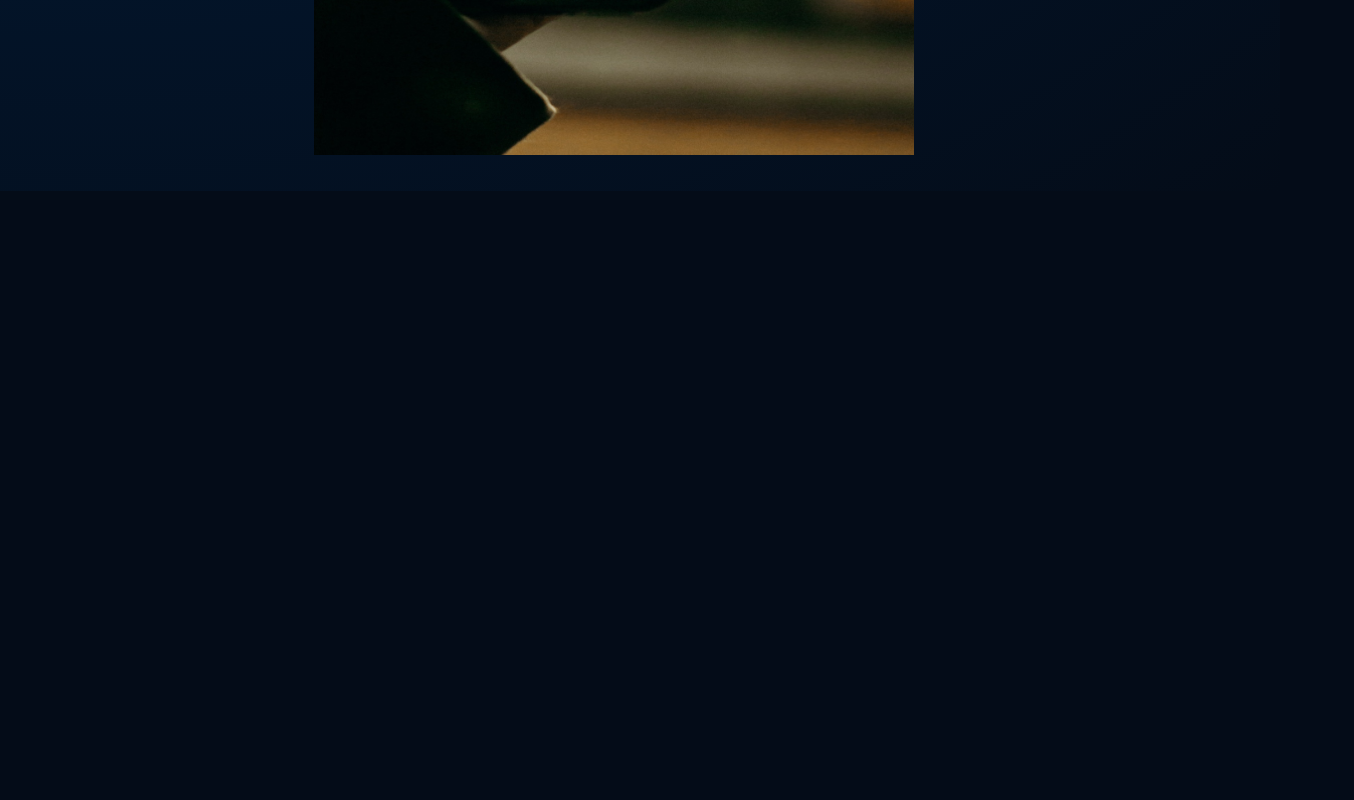
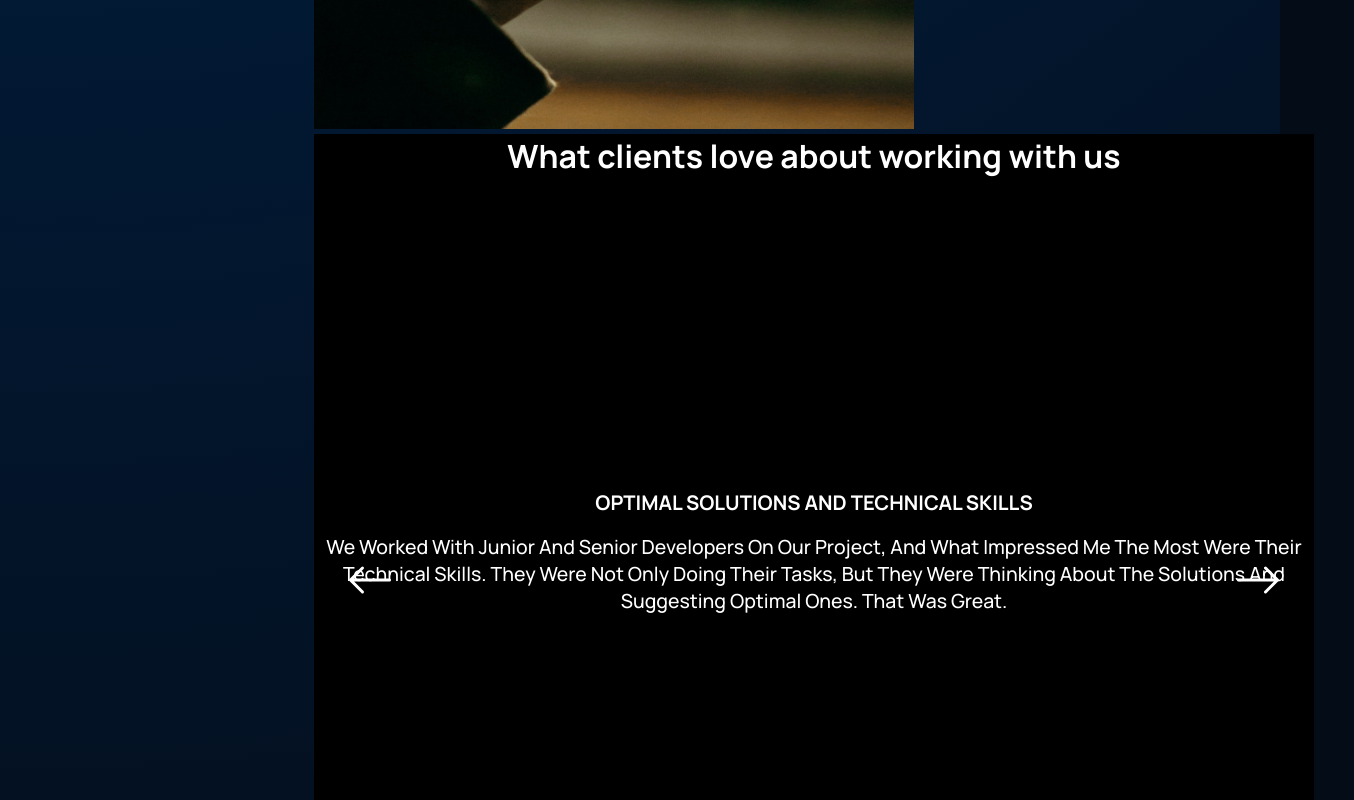
Before and after one commit to hanjo24/MiniProject, a React (Create React App) app: page /Home in a window 1280 px wide. Shown: the part 2160-2960 px from the top of the page, 1354 px wide, since content can reach past the window. Before the commit the page ends 2351 px from the top, so only its background shows below. Built offline with nearby package versions, Linux system fonts and the light colour scheme.

Commit message:
Added localstorage for Contactus.jsx

```diff
--- a/public/index.html
+++ b/public/index.html
@@ -8,6 +8,15 @@
     rel="stylesheet"
     href="https://fonts.googleapis.com/icon?family=Material+Icons"
   />
+  <link
+    href="https://fonts.googleapis.com/css2?family=Manrope:wght@200;300;400;500;600;700;800&family=Roboto:ital,wght@0,300;0,400;1,300;1,400&display=swap"
+    rel="stylesheet"
+  />
+  <style>
+    * {
+      font-family: 'Manrope', sans-serif;
+    }
+  </style>
 
 
   <head>
--- a/src/Pages/Homepage.js
+++ b/src/Pages/Homepage.js
@@ -1,12 +1,15 @@
-import React from 'react'
-import { Header } from '../containers'
-import Websites from '../components/body/Websites'
+import React from 'react';
+import { Header } from '../containers';
+import Websites from '../components/body/Websites';
+import Slider from '../components/Slider/Slider';
+import { SliderData } from '../components/Slider/SliderData';
 
 const Homepage = () => {
   return (
     <div>
         <Header />
         <Websites />
+        <Slider slides={SliderData} />
     </div>
   )
 }
--- /dev/null
+++ b/src/components/Slider/Slider.css
@@ -0,0 +1,81 @@
+.slider-container {
+    background-color: black;
+    height: 100vh;
+    display: flex;
+    flex-direction: column;
+    justify-content: space-evenly;
+    align-items: center;
+}
+
+.slider {
+    position: relative;
+    display: flex;
+    justify-content: center;
+    align-items: center;
+}
+
+.slider-header {
+    display: flex;
+    justify-content: center;
+    align-items: center;
+    color: white;
+}
+
+.slider-data {
+    width: 600px;
+    text-align: center;
+    color: white;
+}
+
+.slider-data h3 {
+    margin-bottom: 1rem;
+}
+
+.right-arrow {
+    position: absolute;
+    top: 50%;
+    right: -200px;
+    font-size: 3rem;
+    color: white;
+    z-index: 10;
+    cursor: pointer;
+    user-select: none;
+
+    transition-duration: 0.5s;
+    transform: scale(1);
+}
+
+.right-arrow:hover {
+    transition-duration: 0.5s;
+    transform: scale(1.2);
+}
+
+.left-arrow {
+    position: absolute;
+    top: 50%;
+    left: -200px;
+    font-size: 3rem;
+    color: white;
+    z-index: 10;
+    cursor: pointer;
+    user-select: none;
+
+    transition-duration: 0.5s;
+    transform: scale(1);
+}
+
+.left-arrow:hover {
+    transition-duration: 0.5s;
+    transform: scale(1.2);
+}
+
+.slide {
+    opacity: 0;
+    transition-duration: 1s ease;
+}
+
+.slide.active {
+    opacity: 1;
+    transition-duration: 1s;
+    transform: scale(1.08);
+}
--- a/src/components/Slider/Slider.js
+++ b/src/components/Slider/Slider.js
@@ -1,6 +1,8 @@
 import React, { useState } from 'react';
 import { SliderData } from './SliderData';
-import { FaArrowAltCircleRight, FaArrowAltCircleLeft } from 'react-icons/fa';
+import { BsArrowLeft, BsArrowRight } from 'react-icons/bs';
+
+import './Slider.css';
 
 const Slider = ({ slides }) => {
 
@@ -22,8 +24,12 @@ const Slider = ({ slides }) => {
     }
 
     return (
+        <div className="slider-container">
+            <div className="slider-header">
+                <h1>What clients love about working with us</h1>
+            </div>
             <section className="slider">
-            <FaArrowAltCircleLeft className="left-arrow" onClick={prevSlide} />
+                <BsArrowLeft className="left-arrow" onClick={prevSlide} />
                 {SliderData.map((slide, index) => {
                     return (
                         <div
@@ -38,8 +44,10 @@ const Slider = ({ slides }) => {
                         </div>
                     );
                 })}
-            <FaArrowAltCircleRight className="right-arrow" onClick={nextSlide} />
+                <BsArrowRight className="right-arrow" onClick={nextSlide} />
             </section>
+        </div>
+
     )
 }
 
--- a/src/containers/contactus/Contactus.jsx
+++ b/src/containers/contactus/Contactus.jsx
@@ -1,9 +1,42 @@
-import React from 'react';
+import React, { useEffect, useState } from 'react';
 // import './App.css';
 import { Grid, TextField, Button, Card, CardContent, Typography } from '@material-ui/core';
 
 
-function Contactus() {
+
+const Contactus = () => {
+  const retrieveContacts = localStorage.getItem('contactList') ? JSON.parse(localStorage.getItem('contactList')) : [];
+
+  const [firstName, setFirstName] = useState('');
+  const [lastName, setLastName] = useState('');
+  const [email, setEmail] = useState('');
+  const [contact, setContact] = useState('');
+  const [message, setMessage] = useState('');
+
+  const [allContacts, setAllContacts] = useState(retrieveContacts);
+
+  const handleSubmit = (e) => {
+    e.preventDefault();
+    const data = {
+      firstName:firstName,
+      lastName:lastName,
+      email:email,
+      contact:contact,
+      message:message,
+    };
+    setAllContacts([...allContacts, data]);
+    setFirstName('');
+    setLastName('');
+    setEmail('');
+    setContact('');
+    setMessage('');
+
+    alert(JSON.stringify(data))
+  }
+
+  useEffect(() => {
+    localStorage.setItem('contactList', JSON.stringify(allContacts));
+  }, [allContacts])
 
 
   return (
@@ -18,22 +51,22 @@ function Contactus() {
             <Typography variant="body2" color="textSecondary" component="p" gutterBottom>
               Fill up the form and our team will get back to you within 24 hours.
           </Typography>
-            <form>
+            <form onSubmit={(event) => {handleSubmit(event)}}>
               <Grid container spacing={1}>
                 <Grid xs={12} sm={6} item>
-                  <TextField placeholder="Enter first name" label="First Name" variant="outlined" fullWidth required />
+                  <TextField placeholder="Enter first name" label="First Name" variant="outlined" value={firstName} onChange={(e) => setFirstName(e.target.value)} fullWidth required />
                 </Grid>
                 <Grid xs={12} sm={6} item>
-                  <TextField placeholder="Enter last name" label="Last Name" variant="outlined" fullWidth required />
+                  <TextField placeholder="Enter last name" label="Last Name" variant="outlined"  value={lastName} onChange={(e) => setLastName(e.target.value)} fullWidth required />
                 </Grid>
                 <Grid item xs={12}>
-                  <TextField type="email" placeholder="Enter email" label="Email" variant="outlined" fullWidth required />
+                  <TextField type="email" placeholder="Enter email" label="Email" variant="outlined" value={email} onChange={(e) => setEmail(e.target.value)} fullWidth required />
                 </Grid>
                 <Grid item xs={12}>
-                  <TextField type="number" placeholder="Enter phone number" label="Phone" variant="outlined" fullWidth required />
+                  <TextField type="number" placeholder="Enter number" label="Number" variant="outlined" value={contact} onChange={(e) => setContact(e.target.value)}fullWidth required />
                 </Grid>
                 <Grid item xs={12}>
-                  <TextField label="Message" multiline rows={4} placeholder="Type your message here" variant="outlined" fullWidth required />
+                  <TextField label="Message" multiline rows={4} placeholder="Type your message here" variant="outlined" value={message} onChange={(e) => setMessage(e.target.value)}fullWidth required />
                 </Grid>
                 <Grid item xs={12}>
                   <Button type="submit" variant="contained" color="primary" fullWidth>Submit</Button>
```
Lines whose indentation alone changed are shown as unchanged.
